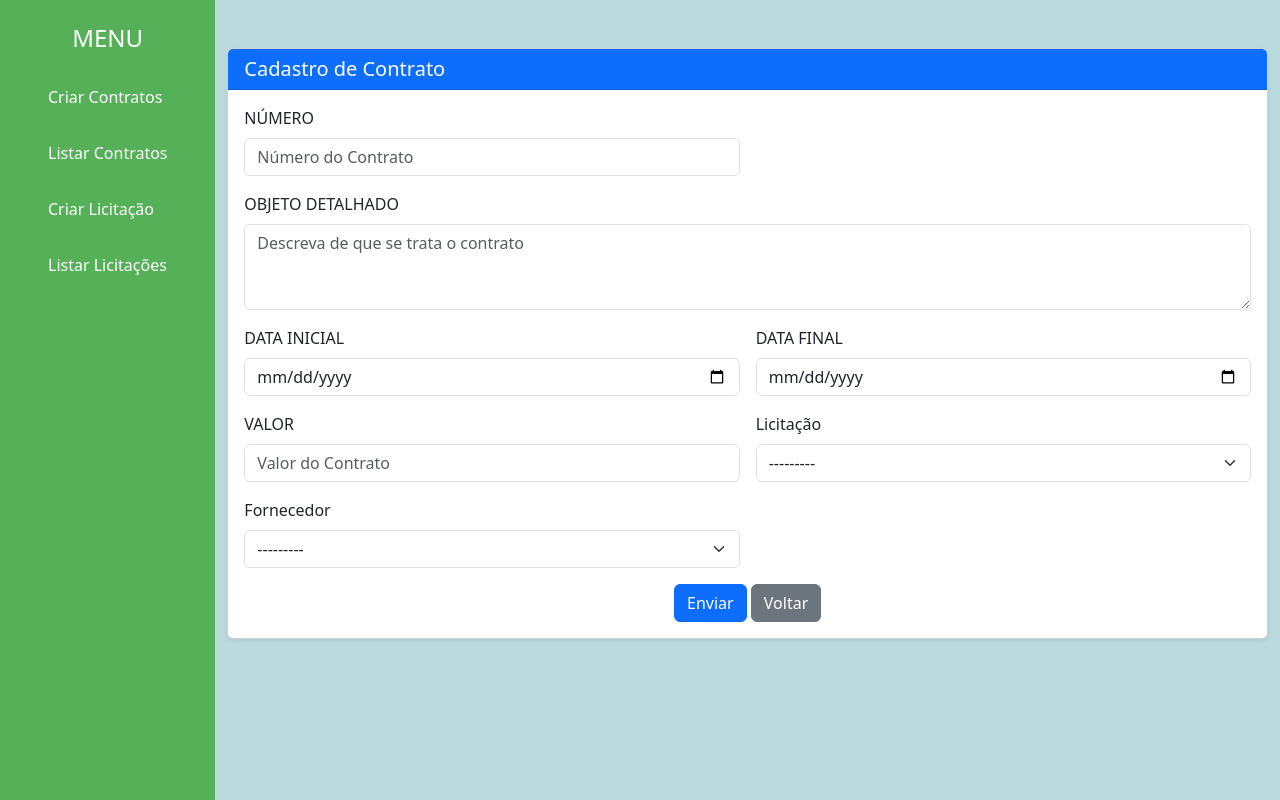
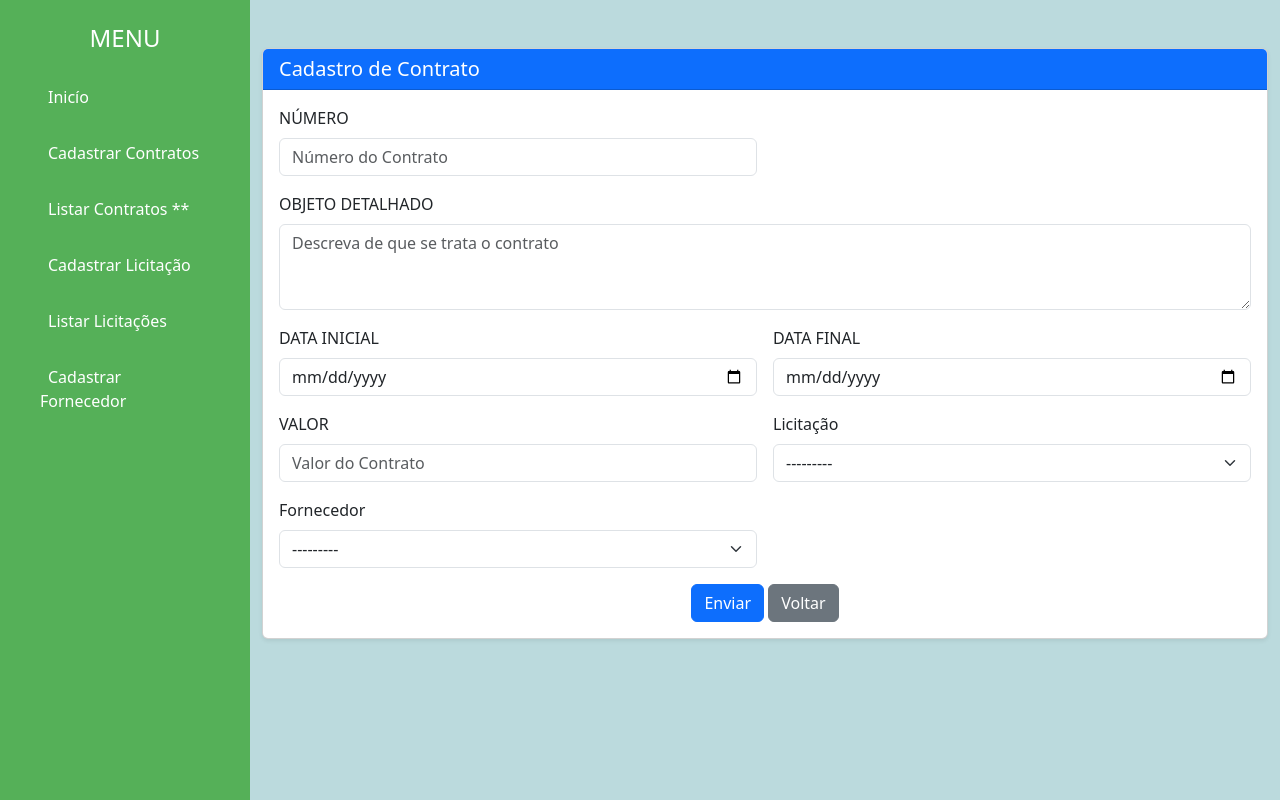
Before and after one commit to DEVerissimocoder/biddingContract, a Django app: page /contrato/ in a window 1280 px wide. Run offline with Django 5.2, Linux system fonts and the light colour scheme; data that the repository does not hold is empty.

Commit message:
alguns ajustes no sidebar e no formulário de fornecedor

```diff
--- a/biddingContracts/forms.py
+++ b/biddingContracts/forms.py
@@ -76,6 +76,57 @@ class formFornecedor(forms.ModelForm):
 
                 }
             ),
+            "cnpj": forms.TextInput(
+                attrs={
+                "type": "text",
+                "class": "form-control",
+                "placeholder": "Cnpj",
+
+                }
+            ),
+            "endereco": forms.TextInput(
+                attrs={
+                    "type": "text",
+                    "class": "form-control",
+                    "placeholder": "Endereço",
+                }
+            ),
+            "num": forms.NumberInput(
+                attrs={
+                    "type": "number",
+                    "class": "form-control",
+                    "placeholder": "Número",
+                }
+            ),
+            "bairro": forms.TextInput(
+                attrs={
+                    "type": "text",
+                    "class": "form-control",
+                    "placeholder": "Bairro",
+                }
+            ),
+            "cep": forms.TextInput(
+                attrs={
+                    "type": "text",
+                    "class": "form-control",
+                    "placeholder": "ex: 55.000-000",
+                }
+            ),
+            "cidade": forms.TextInput(
+                attrs={
+                    "type": "text",
+                    "class": "form-control",
+                    "placeholder": "Cidade",
+                }
+            ),
+            "telefone": forms.TextInput(
+                attrs={
+                    "type": "text",
+                    "class": "form-control",
+                    "placeholder": "Telefone",
+                    "required": True,
+                }
+            )
         }
 
 class formContrato(forms.ModelForm):
--- a/biddingContracts/templates/contratos.html
+++ b/biddingContracts/templates/contratos.html
@@ -15,7 +15,7 @@
                 <div class="list-group-item list-group-item-action flex-column align-items-start mb-3">
                     <div class="d-flex w-100 justify-content-between">
                         <h5 class="mb-1">Contrato Nº: {{ contrato.numero }}</h5>
-                        <small>De: {{ contrato.dataInicial }} até {{ contrato.dataFinal }}</small>
+                        <small>De: {{ contrato.dataInicial }} - até - {{ contrato.dataFinal }}</small>
                         <small>valor: {{ contrato.valor }}</small>
                     </div>
                     <p class="mb-1">{{ contrato.assuntoDetalhado }}</p>
--- a/biddingContracts/templates/list_licitacoes.html
+++ b/biddingContracts/templates/list_licitacoes.html
@@ -28,9 +28,9 @@
                 </h2>
                 <div id="collapseBidding-{{ licitacao.numProcess }}" class="accordion-collapse collapse" aria-labelledby="headingOne-{{ licitacao.numProcess }}">
                     <div class="accordion-body">
-                        <li class="list-group-item"> Objeto: <span class="badge bg-success">{{licitacao.assunto}}</span></li>
-                        <li class="list-group-item"> Modalidade: <span class="badge bg-success">{{licitacao.categoria}}</span></li>
-                        <li class="list-group-item"> Data: <span class="badge bg-success">{{licitacao.date}}</span></li>
+                        <li class="list-group-item"> Objeto: <span class="text-success">{{licitacao.assunto}}</span></li>
+                        <li class="list-group-item"> Modalidade: <span class="text-success">{{licitacao.categoria}}</span></li>
+                        <li class="list-group-item"> Data: <span class="text-success">{{licitacao.date}}</span></li>
                     </div>
                 </div>
             </div>
--- a/biddingContracts/templates/sidebar.html
+++ b/biddingContracts/templates/sidebar.html
@@ -1,20 +1,25 @@
 <!-- Sidebar -->
-<div class="text-white p-4" id="sidebar" style="width: 250px; min-height: 100vh; background-color: #55b058;">
+<div class="text-white p-4 flex-shrink-0 w-250" id="sidebar" style="width: 250px; min-height: 100vh; background-color: #55b058;">
     <h4 class="text-center text-uppercase mb-4">Menu</h4>
     <ul class="nav flex-column">
         <li class="nav-item mb-3">
+            <a class="nav-link text-white" href="{% url 'biddingContracts:index' %}">
+                <i class="bi bi-file-earmark-plus-fill me-2"></i> Inicío
+            </a>
+        </li>
+        <li class="nav-item mb-3">
             <a class="nav-link text-white" href="{% url 'biddingContracts:cadContrato' %}">
-                <i class="bi bi-file-earmark-plus-fill me-2"></i> Criar Contratos
+                <i class="bi bi-file-earmark-plus-fill me-2"></i> Cadastrar Contratos
             </a>
         </li>
         <li class="nav-item mb-3">
             <a class="nav-link text-white" href="{% url 'biddingContracts:contratos' %}">
-                <i class="bi bi-file-earmark-text-fill me-2"></i> Listar Contratos
+                <i class="bi bi-file-earmark-text-fill me-2"></i> Listar Contratos **
             </a>
         </li>
         <li class="nav-item mb-3">
             <a class="nav-link text-white" href="{% url 'biddingContracts:create-bidding' %}">
-                <i class="bi bi-file-earmark-plus-fill me-2"></i> Criar Licitação
+                <i class="bi bi-file-earmark-plus-fill me-2"></i> Cadastrar Licitação
             </a>
         </li>
         <li class="nav-item mb-3">
@@ -22,5 +27,10 @@
                 <i class="bi bi-file-earmark-text-fill me-2"></i> Listar Licitações
             </a>
         </li>
+        <li class="nav-item mb-3">
+            <a class="nav-link text-white" href="{% url 'biddingContracts:fornecedor_new' %}">
+                <i class="bi bi-file-earmark-text-fill me-2"></i> Cadastrar Fornecedor
+            </a>
+        </li>
     </ul>
 </div>
--- a/biddingContracts/urls.py
+++ b/biddingContracts/urls.py
@@ -6,7 +6,7 @@ app_name = 'biddingContracts'
 urlpatterns = [
     path('', views.index, name='index'),
     path('contratos/', views.listContratos, name="contratos"),
-    path('contratos/relatorio/<int:id_contrato>', views.contratosRelatorio, name='relatorio'),
+    path('contratos/relatorio/<str:numero>', views.contratosRelatorio, name='relatorio'),
     path('fornecedores/', views.listFornecedores, name="fornecedores"),
     path('criar-fornecedor/', views.BiddingFornecedor.as_view(), name='fornecedor_new'),
     path('licitacoes/', views.listLicitacoes, name='licitacoes'),
--- a/biddingContracts/views.py
+++ b/biddingContracts/views.py
@@ -16,11 +16,11 @@ from django.contrib import messages
 # CONTRATOS + RELATORIOS
 def cadContrato(request):
     if request.method == "POST":
-        form = formContrato(request.POST),
+        form = formContrato(request.POST)
 
         if form.is_valid():
             form.save()
-            return HttpResponseRedirect(reverse("contratos"))
+            return HttpResponseRedirect(reverse("biddingContracts:contratos"))
     else:
         form = formContrato()
     return render(request, "contrato_new.html", {"form": form})
```
